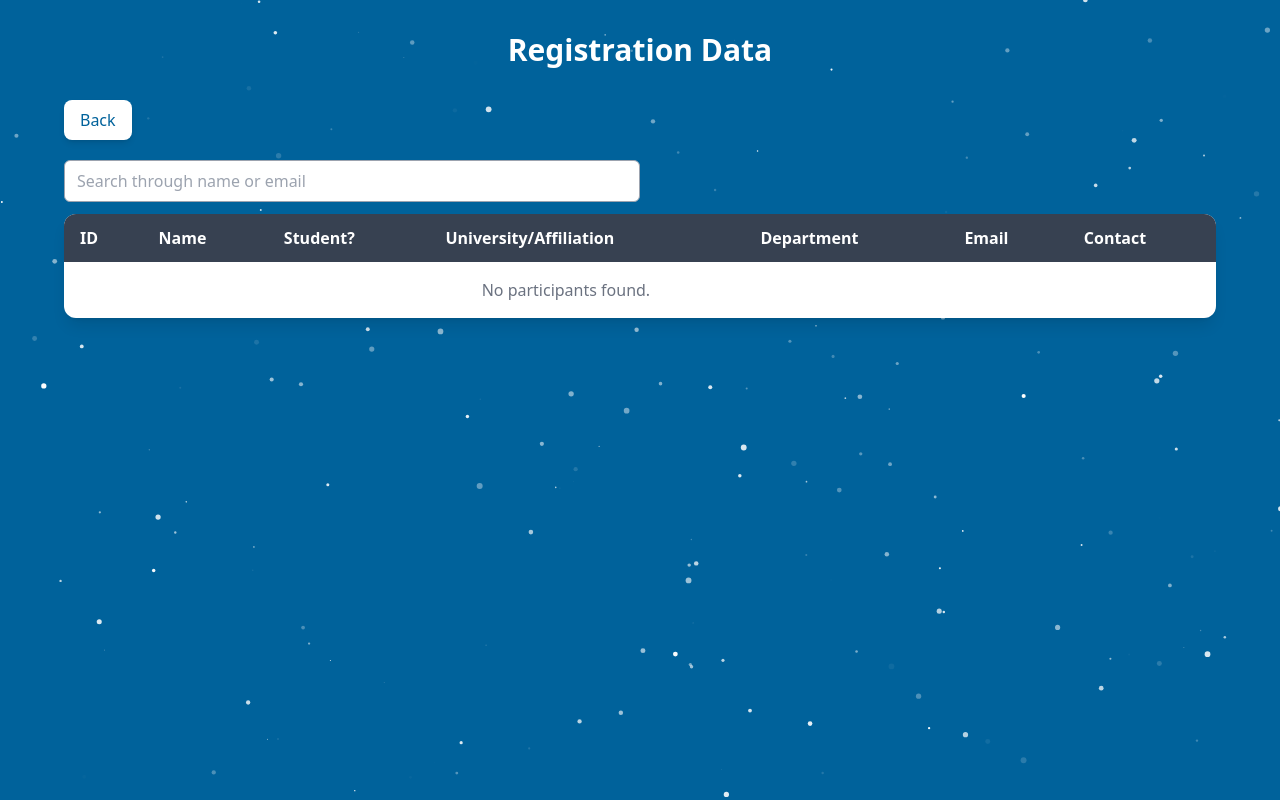
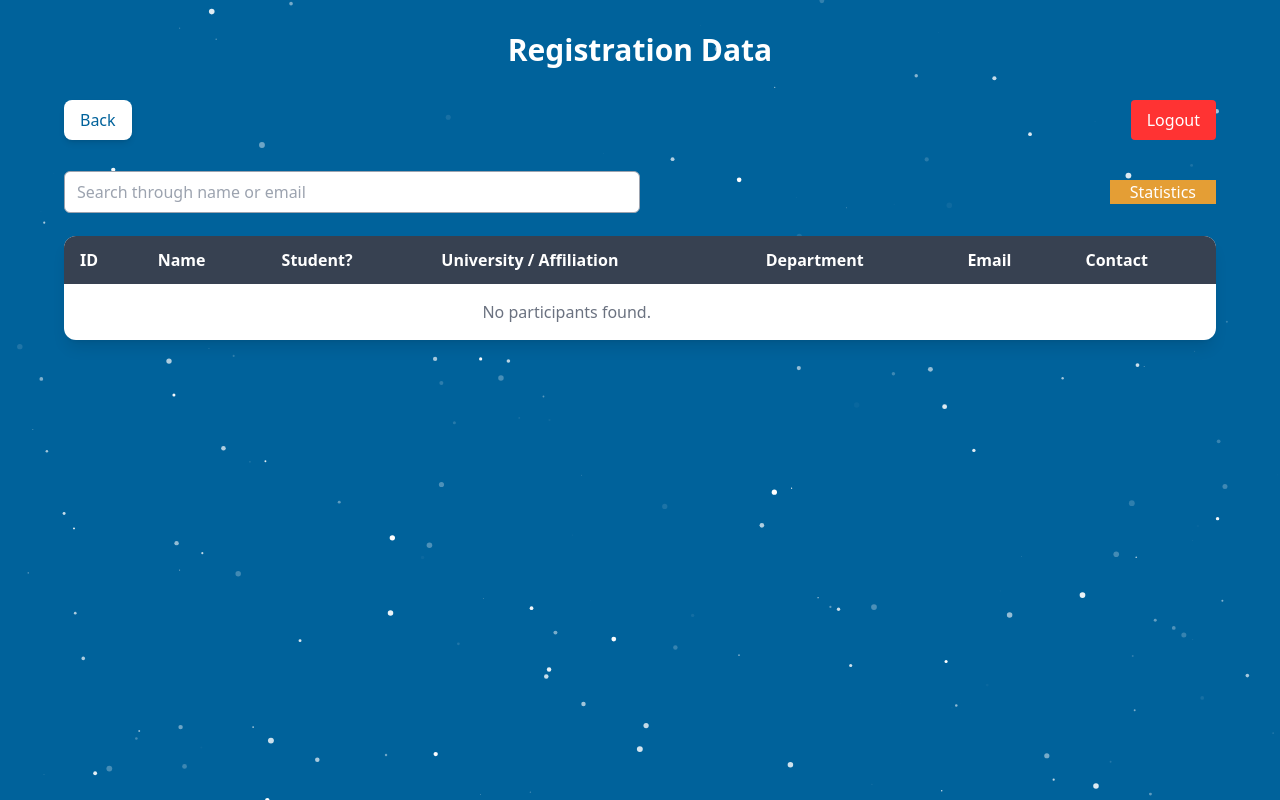
Before and after one commit to IEEE-NSU-SB/STEP-Platform, a Django app: page /registration/responses/ in a window 1280 px wide. Run offline with Django 5.2, Linux system fonts and the light colour scheme; the visitor is signed in with stand-in values (Sample User, id 1); data that the repository does not hold is empty; parts of the project's set-up code (start-up, migrations or seed data) failed here and were passed over; some libraries are stand-ins or nearby versions.

Commit message:
cursor pointer added, sticky header, logout btn added, statistics modal added

```diff
--- a/registration/templates/response_table.html
+++ b/registration/templates/response_table.html
@@ -21,6 +21,24 @@
         background-color: #00629b;
         z-index: -10;
       }
+      tr{
+        cursor: pointer;
+      }
+      .logout, .close {
+        background-color: #ff3333;
+        color: white;
+        border: none;
+        padding: 8px 16px;
+        cursor: pointer;
+        border-radius: 4px;
+        font-size: 1rem;
+        text-decoration: none;
+      }
+      .logout:hover, .close:hover {
+        background-color: #e60000;
+        color: white;
+        transition: 0.6s;
+      }
     </style>
   </head>
   <body class="m-0 p-0">
@@ -32,32 +50,40 @@
           Registration Data
         </h1>
         <!-- back button  -->
-        <div class="flex justify-baseline items-baseline my-5">
+        <div class="flex justify-between items-baseline my-5">
             <button type="button" onclick="window.history.back();"
               class="px-4 py-2 rounded-lg text-white font-medium shadow-md hover:opacity-90 transition"
               style="background-color: #ffffff; color:#00629B"
             >
               Back
             </button>
+            <a href="{% url 'core:logout' %}" class="logout">Logout</a>
+
         </div>
         <!-- Search bar -->
-        <div class="mb-3">
+        <div class="mb-3 flex justify-between items-center">
           <input
             type="text"
             id="tableSearch"
             placeholder="Search through name or email"
             class="px-3 py-2 border bg-white text-black border-gray-400 rounded-md w-1/2 focus:outline-none focus:ring-2 focus:ring-[#006699]"
           />
+          <!-- Statistics Button -->
+          <div class="flex justify-end my-5">
+            <button class="btn btn-info px-5 text-white bg-[#e49e35]" onclick="document.getElementById('statsModal').showModal()">
+              Statistics
+            </button>
+          </div>
         </div>
         <!-- Scrollable wrapper -->
         <div class="bg-white rounded-xl shadow-lg overflow-x-auto max-h-[450px]">
           <table class="relative min-w-max w-full border-collapse text-sm md:text-base">
-            <thead class="sticky">
+            <thead class="sticky top-0">
               <tr class="bg-gray-700 text-white">
                 <th class="text-left py-3 px-4 rounded-tl-lg">ID</th>
                 <th class="text-left py-3 px-4">Name</th>
                 <th class="text-left py-3 px-4">Student?</th>
-                <th class="text-left py-3 px-4">University/Affiliation</th>
+                <th class="text-left py-3 px-4">University / Affiliation</th>
                 <th class="text-left py-3 px-4">Department</th>
                 <th class="text-left py-3 px-4">Email</th>
                 <th class="text-left py-3 px-4 rounded-tr-lg">Contact</th>
@@ -86,6 +112,75 @@
         </div>
 
       </div>
+      <!-- Modal -->
+    <dialog id="statsModal" class="modal">
+      <div class="modal-box max-w-3xl">
+        <h2 class="text-2xl font-bold mb-4">Statistics</h2>
+
+        <div class="overflow-x-auto">
+          <table class="table table-zebra w-full border">
+            <thead class="bg-gray-700 text-white">
+              <tr>
+                <th class="py-2 px-4 rounded-tl-lg">Student / Professional</th>
+                <th class="py-2 px-4">Membership Grade</th>
+                <th class="py-2 px-4">Count</th>
+                <th class="py-2 px-4">Amount</th>
+                <th class="py-2 px-4 rounded-tr-lg">Total</th>
+              </tr>
+            </thead>
+            <tbody>
+              <tr>
+                <td class="py-2 px-4">Student</td>
+                <td class="py-2 px-4">IEEE Member</td>
+                <td class="py-2 px-4">20</td>
+                <td class="py-2 px-4">410</td>
+                <td class="py-2 px-4">8200</td>
+              </tr>
+              <tr>
+                <td class="py-2 px-4">Student</td>
+                <td class="py-2 px-4">Non-IEEE Member</td>
+                <td class="py-2 px-4">25</td>
+                <td class="py-2 px-4">510</td>
+                <td class="py-2 px-4">12750</td>
+              </tr>
+              <tr>
+                <td class="py-2 px-4">Profession</td>
+                <td class="py-2 px-4">IEEE Member</td>
+                <td class="py-2 px-4">20</td>
+                <td class="py-2 px-4">810</td>
+                <td class="py-2 px-4">16200</td>
+              </tr>
+              <tr>
+                <td class="py-2 px-4">Profession</td>
+                <td class="py-2 px-4">Non-IEEE Member</td>
+                <td class="py-2 px-4">25</td>
+                <td class="py-2 px-4">910</td>
+                <td class="py-2 px-4">22750</td>
+              </tr>
+            </tbody>
+          </table>
+        </div>
+
+        <!-- Total -->
+        <div class="mt-4 text-left font-bold text-lg">
+          <p style="font-weight: normal;">
+          Total Amount: <span class="text-green-600">59,900 Taka</span>
+          </p>
+          <br>
+          <p style="font-weight: normal;">Versity List :</p>
+          <ul>
+            <li style="margin-left: 15px; font-size: smaller; font-weight: 600;">- NSU</li>
+          </ul>
+        </div>
+
+        <!-- Actions -->
+        <div class="modal-action">
+          <form method="dialog">
+            <button class="btn close">Close</button>
+          </form>
+        </div>
+      </div>
+    </dialog>
     </div>
 
     <script>
```
